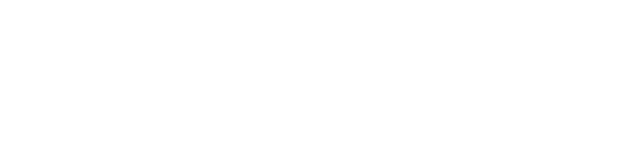
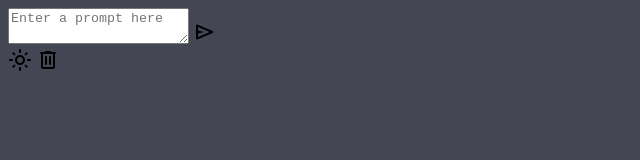
Before and after one commit to m6code/chatGPT-clone-web2acx, a plain HTML site: page index.html in a window 1280 px wide. Shown: the whole page, without its empty margins (0-640 px from the left). Drawn offline with nearby package versions, Linux system fonts and the light colour scheme.

Commit message:
Add html structure

```diff
--- a/app.css
+++ b/app.css
@@ -0,0 +1,3 @@
+body {
+    background-color: #444654;
+}
--- a/index.html
+++ b/index.html
@@ -2,12 +2,31 @@
 <html lang="en">
 <head>
     <meta charset="UTF-8">
-    <meta name="viewport" content="width=device-width, initial-scale=1.0">
+    <meta content="width=device-width, initial-scale=1.0" name="viewport">
     <title>ChatGPT Clone</title>
-    <link rel="stylesheet" href="app.css">
+    <link href="app.css" rel="stylesheet">
+    <!-- Google Fonts Link For Icons -->
+    <link href="https://fonts.googleapis.com/css2?family=Material+Symbols+Rounded:opsz,wght,FILL,GRAD@20..48,100..700,0..1,-50..200"
+          rel="stylesheet"/>
 </head>
 <body>
+<!-- Chats container -->
+<div class="chat-container"></div>
 
-    <script src="app.js"></script>
+<!-- Typing container -->
+<div class="typing-container">
+    <div class="typing-content">
+        <div class="typing-textarea">
+            <textarea aria-label="enter a prompt" id="chat-input" placeholder="Enter a prompt here" required spellcheck="false"></textarea>
+            <span class="material-symbols-rounded" id="send-btn">Send</span>
+        </div>
+        <div class="typing-controls">
+            <span class="material-symbols-rounded" id="theme-btn">light_mode</span>
+            <span class="material-symbols-rounded" id="delete-btn">delete</span>
+        </div>
+    </div>
+</div>
+
+<script src="app.js"></script>
 </body>
 </html>
```
Also changed, not shown: 1 other file.
